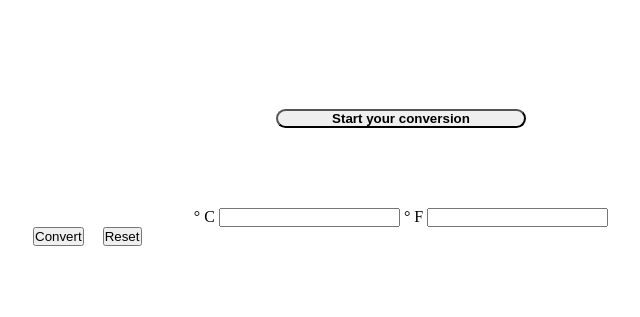
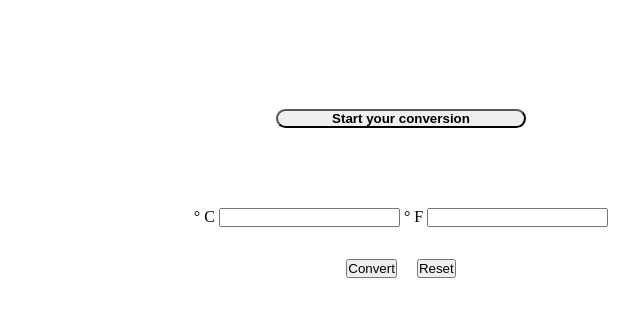
Before and after one commit to nehakulkarni11/tempconvertor, a plain HTML site: page index.html in a window 1280 px wide. Shown: the part 117-434 px from the top of the page, without its empty margins (239-879 px from the left). Drawn offline with Linux system fonts and the light colour scheme.

Commit message:
centered buttons

```diff
--- a/index.html
+++ b/index.html
@@ -21,6 +21,7 @@
     <input type="number" id="fahrenheit">
 
 </div>
+<div class="btn-container">
 <span class="convert">
     <button id="convert">Convert</button>
 </span>
@@ -28,6 +29,7 @@
 <span class="reset">
     <button id="reset">Reset</button>
 </span>
+</div>
 
 
 <script src="function.js"></script>
--- a/styles.css
+++ b/styles.css
@@ -1,9 +1,8 @@
 *{
     margin: 0;
     padding: 0;
-}
-html, body{
-    width: 100%;
+    box-sizing: border-box;
+
 }
 .title{
    text-align: center;
@@ -34,12 +33,16 @@ html, body{
     box-sizing: border-box;
     padding-top: 1em;
     text-align: center;
-    padding-left: 17em;
     padding-top: 2em ;
 
 }
 .reset{
     text-align: center;
-    padding-left: 15px;
     padding-bottom: 14px;
+    margin-left: 1em;
 }
+.btn-container{
+    margin: 2em auto;
+    width: max-content;
+
+}
```
